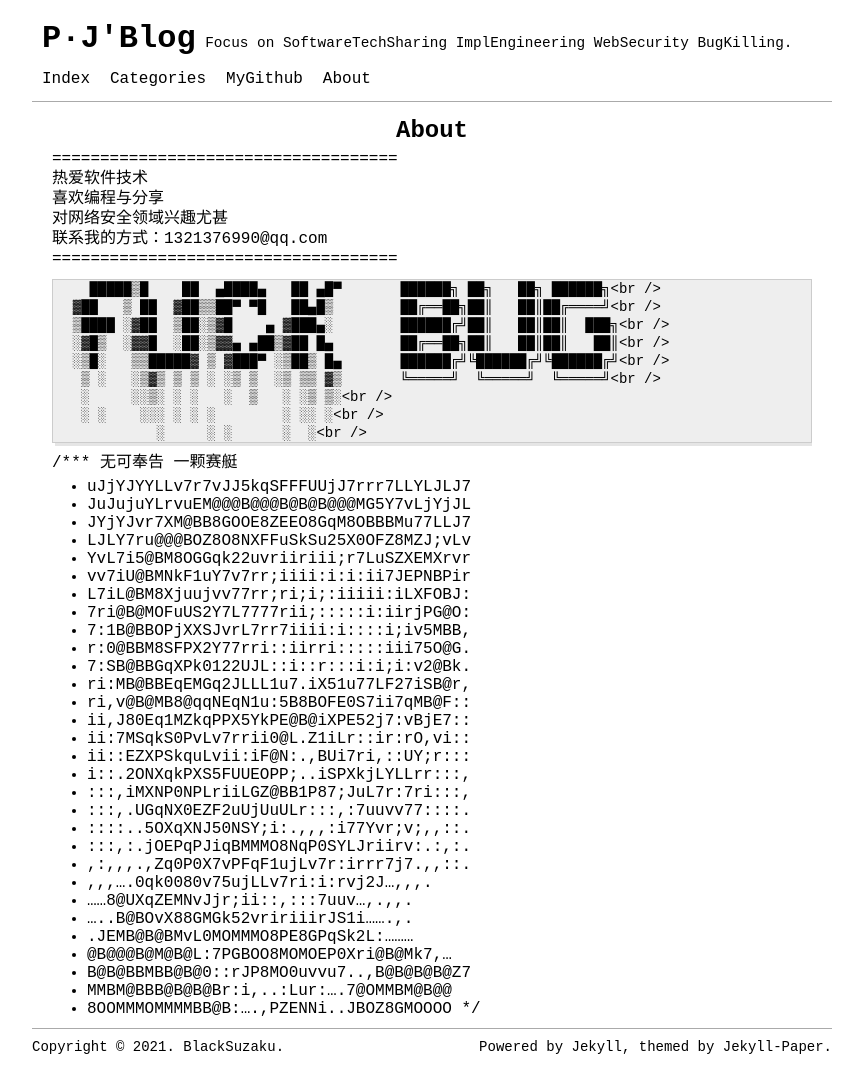
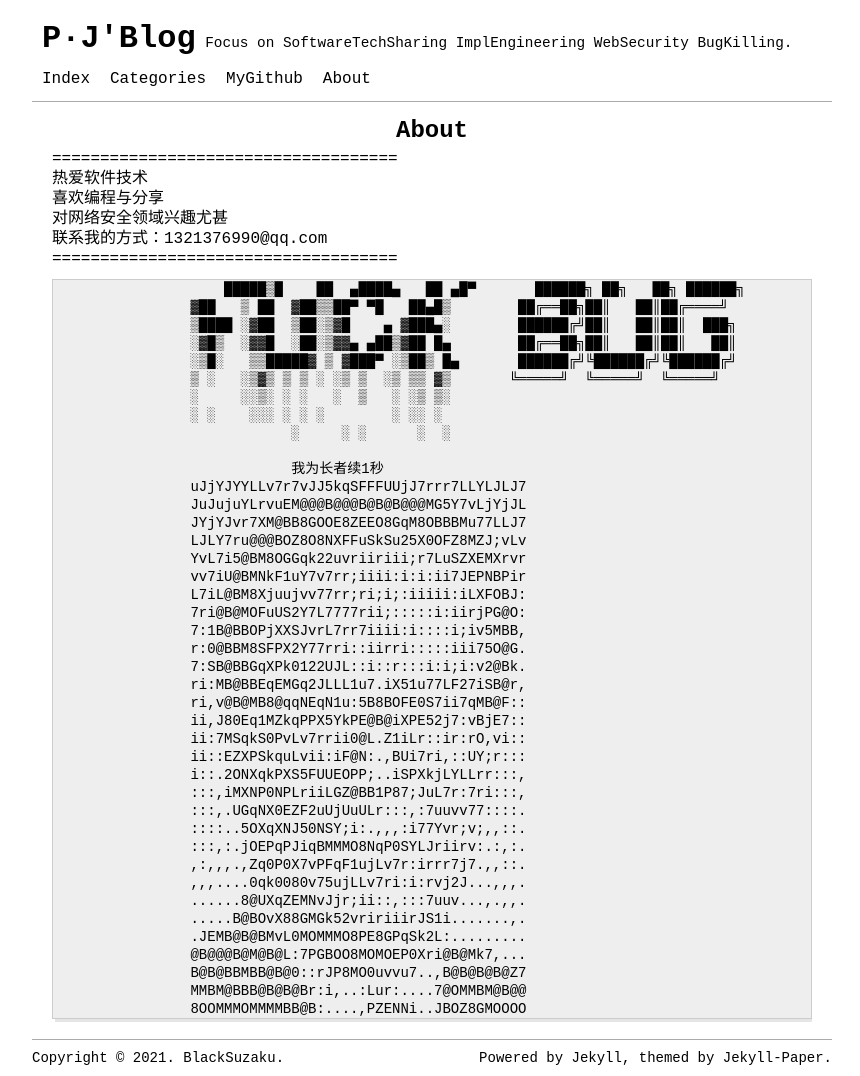
Before and after one commit to 2hux1nb0/2hux1nb0.github.io, a Jekyll site: the page built from pages/about.md, in a window 1280 px wide. Shown: the whole page, without its empty margins (208-1068 px from the left). Built offline with Jekyll 4.4.1, drawn with Linux system fonts in a browser that asks for light colours.

Commit message:
Update about.md

```diff
--- a/pages/about.md
+++ b/pages/about.md
@@ -10,48 +10,47 @@ permalink: /about/
 联系我的方式：1321376990@qq.com<br />
 ====================================<br />
 
-        █████▒█    ██  ▄████▄   ██ ▄█▀       ██████╗ ██╗   ██╗ ██████╗<br />
-      ▓██   ▒ ██  ▓██▒▒██▀ ▀█   ██▄█▒        ██╔══██╗██║   ██║██╔════╝<br />
-      ▒████ ░▓██  ▒██░▒▓█    ▄ ▓███▄░        ██████╔╝██║   ██║██║  ███╗<br />
-      ░▓█▒  ░▓▓█  ░██░▒▓▓▄ ▄██▒▓██ █▄        ██╔══██╗██║   ██║██║   ██║<br />
-      ░▒█░   ▒▒█████▓ ▒ ▓███▀ ░▒██▒ █▄       ██████╔╝╚██████╔╝╚██████╔╝<br />
-       ▒ ░   ░▒▓▒ ▒ ▒ ░ ░▒ ▒  ░▒ ▒▒ ▓▒       ╚═════╝  ╚═════╝  ╚═════╝<br />
-       ░     ░░▒░ ░ ░   ░  ▒   ░ ░▒ ▒░<br />
-       ░ ░    ░░░ ░ ░ ░        ░ ░░ ░<br />
-                ░     ░ ░      ░  ░<br />
+                        █████▒█    ██  ▄████▄   ██ ▄█▀       ██████╗ ██╗   ██╗ ██████╗
+                    ▓██   ▒ ██  ▓██▒▒██▀ ▀█   ██▄█▒        ██╔══██╗██║   ██║██╔════╝
+                    ▒████ ░▓██  ▒██░▒▓█    ▄ ▓███▄░        ██████╔╝██║   ██║██║  ███╗
+                    ░▓█▒  ░▓▓█  ░██░▒▓▓▄ ▄██▒▓██ █▄        ██╔══██╗██║   ██║██║   ██║
+                    ░▒█░   ▒▒█████▓ ▒ ▓███▀ ░▒██▒ █▄       ██████╔╝╚██████╔╝╚██████╔╝
+                    ▒ ░   ░▒▓▒ ▒ ▒ ░ ░▒ ▒  ░▒ ▒▒ ▓▒       ╚═════╝  ╚═════╝  ╚═════╝
+                    ░     ░░▒░ ░ ░   ░  ▒   ░ ░▒ ▒░
+                    ░ ░    ░░░ ░ ░ ░        ░ ░░ ░
+                                ░     ░ ░      ░  ░
 
-/***             无可奉告 一颗赛艇
- *  uJjYJYYLLv7r7vJJ5kqSFFFUUjJ7rrr7LLYLJLJ7
- *  JuJujuYLrvuEM@@@B@@@B@B@B@@@MG5Y7vLjYjJL
- *  JYjYJvr7XM@BB8GOOE8ZEEO8GqM8OBBBMu77LLJ7
- *  LJLY7ru@@@BOZ8O8NXFFuSkSu25X0OFZ8MZJ;vLv
- *  YvL7i5@BM8OGGqk22uvriiriii;r7LuSZXEMXrvr
- *  vv7iU@BMNkF1uY7v7rr;iiii:i:i:ii7JEPNBPir
- *  L7iL@BM8Xjuujvv77rr;ri;i;:iiiii:iLXFOBJ:
- *  7ri@B@MOFuUS2Y7L7777rii;:::::i:iirjPG@O:
- *  7:1B@BBOPjXXSJvrL7rr7iiii:i::::i;iv5MBB,
- *  r:0@BBM8SFPX2Y77rri::iirri:::::iii75O@G.
- *  7:SB@BBGqXPk0122UJL::i::r:::i:i;i:v2@Bk.
- *  ri:MB@BBEqEMGq2JLLL1u7.iX51u77LF27iSB@r,
- *  ri,v@B@MB8@qqNEqN1u:5B8BOFE0S7ii7qMB@F::
- *  ii,J80Eq1MZkqPPX5YkPE@B@iXPE52j7:vBjE7::
- *  ii:7MSqkS0PvLv7rrii0@L.Z1iLr::ir:rO,vi::
- *  ii::EZXPSkquLvii:iF@N:.,BUi7ri,::UY;r:::
- *  i::.2ONXqkPXS5FUUEOPP;..iSPXkjLYLLrr:::,
- *  :::,iMXNP0NPLriiLGZ@BB1P87;JuL7r:7ri:::,
- *  :::,.UGqNX0EZF2uUjUuULr:::,:7uuvv77::::.
- *  ::::..5OXqXNJ50NSY;i:.,,,:i77Yvr;v;,,::.
- *  :::,:.jOEPqPJiqBMMMO8NqP0SYLJriirv:.:,:.
- *  ,:,,,.,Zq0P0X7vPFqF1ujLv7r:irrr7j7.,,::.
- *  ,,,....0qk0080v75ujLLv7ri:i:rvj2J...,,,.
- *  ......8@UXqZEMNvJjr;ii::,:::7uuv...,.,,.
- *  .....B@BOvX88GMGk52vririiirJS1i.......,.
- *  .JEMB@B@BMvL0MOMMMO8PE8GPqSk2L:.........
- *  @B@@@B@M@B@L:7PGBOO8MOMOEP0Xri@B@Mk7,...
- *  B@B@BBMBB@B@0::rJP8MO0uvvu7..,B@B@B@B@Z7
- *  MMBM@BBB@B@B@Br:i,..:Lur:....7@OMMBM@B@@
- *  8OOMMMOMMMMBB@B:....,PZENNi..JBOZ8GMOOOO
- */
+                                我为长者续1秒
+                    uJjYJYYLLv7r7vJJ5kqSFFFUUjJ7rrr7LLYLJLJ7
+                    JuJujuYLrvuEM@@@B@@@B@B@B@@@MG5Y7vLjYjJL
+                    JYjYJvr7XM@BB8GOOE8ZEEO8GqM8OBBBMu77LLJ7
+                    LJLY7ru@@@BOZ8O8NXFFuSkSu25X0OFZ8MZJ;vLv
+                    YvL7i5@BM8OGGqk22uvriiriii;r7LuSZXEMXrvr
+                    vv7iU@BMNkF1uY7v7rr;iiii:i:i:ii7JEPNBPir
+                    L7iL@BM8Xjuujvv77rr;ri;i;:iiiii:iLXFOBJ:
+                    7ri@B@MOFuUS2Y7L7777rii;:::::i:iirjPG@O:
+                    7:1B@BBOPjXXSJvrL7rr7iiii:i::::i;iv5MBB,
+                    r:0@BBM8SFPX2Y77rri::iirri:::::iii75O@G.
+                    7:SB@BBGqXPk0122UJL::i::r:::i:i;i:v2@Bk.
+                    ri:MB@BBEqEMGq2JLLL1u7.iX51u77LF27iSB@r,
+                    ri,v@B@MB8@qqNEqN1u:5B8BOFE0S7ii7qMB@F::
+                    ii,J80Eq1MZkqPPX5YkPE@B@iXPE52j7:vBjE7::
+                    ii:7MSqkS0PvLv7rrii0@L.Z1iLr::ir:rO,vi::
+                    ii::EZXPSkquLvii:iF@N:.,BUi7ri,::UY;r:::
+                    i::.2ONXqkPXS5FUUEOPP;..iSPXkjLYLLrr:::,
+                    :::,iMXNP0NPLriiLGZ@BB1P87;JuL7r:7ri:::,
+                    :::,.UGqNX0EZF2uUjUuULr:::,:7uuvv77::::.
+                    ::::..5OXqXNJ50NSY;i:.,,,:i77Yvr;v;,,::.
+                    :::,:.jOEPqPJiqBMMMO8NqP0SYLJriirv:.:,:.
+                    ,:,,,.,Zq0P0X7vPFqF1ujLv7r:irrr7j7.,,::.
+                    ,,,....0qk0080v75ujLLv7ri:i:rvj2J...,,,.
+                    ......8@UXqZEMNvJjr;ii::,:::7uuv...,.,,.
+                    .....B@BOvX88GMGk52vririiirJS1i.......,.
+                    .JEMB@B@BMvL0MOMMMO8PE8GPqSk2L:.........
+                    @B@@@B@M@B@L:7PGBOO8MOMOEP0Xri@B@Mk7,...
+                    B@B@BBMBB@B@0::rJP8MO0uvvu7..,B@B@B@B@Z7
+                    MMBM@BBB@B@B@Br:i,..:Lur:....7@OMMBM@B@@
+                    8OOMMMOMMMMBB@B:....,PZENNi..JBOZ8GMOOOO
 
 [jekyll-paper]: https://github.com/ghosind/Jekyll-Paper
 [jekyll-paper-issues]: https://github.com/ghosind/Jekyll-Paper/issues
```
